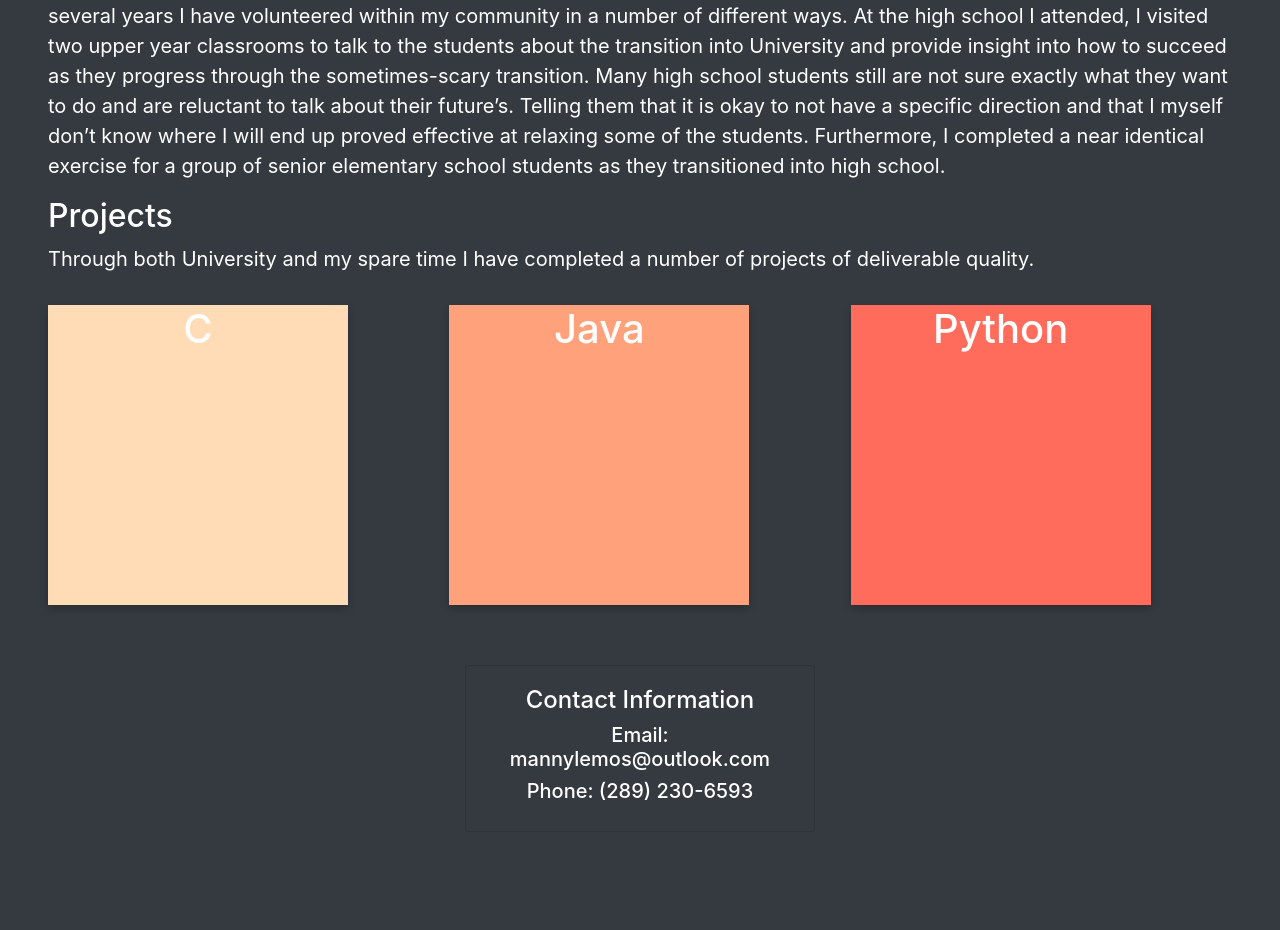
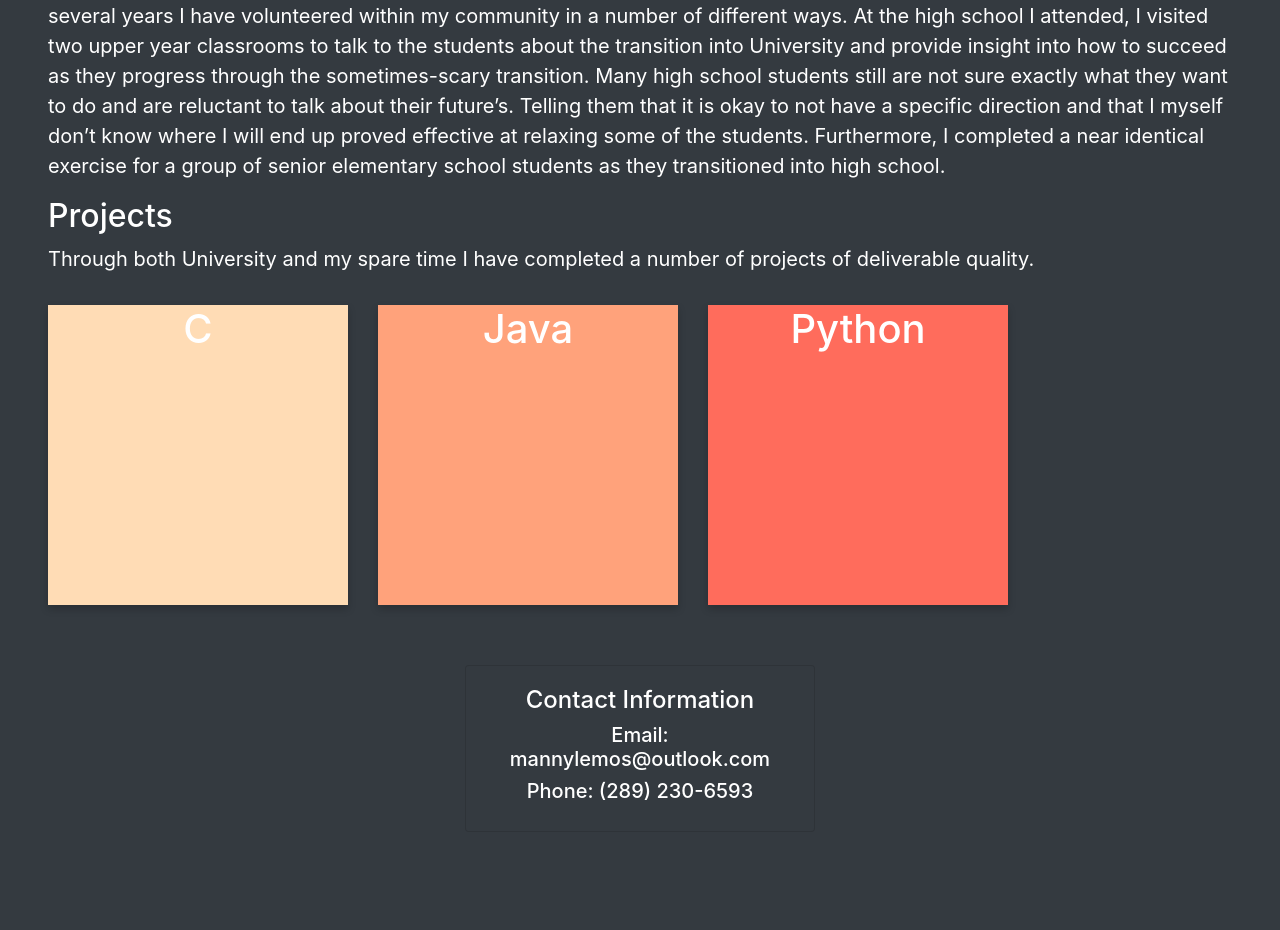
Before and after one commit to MannyLemos/MannyLemos.github.io, a Jekyll site: the page index.html, which Jekyll copies as it is, in a window 1280 px wide. Shown: the part 1298-2228 px from the top of the page. Built offline with Jekyll 4.4.1, drawn with Linux system fonts in a browser that asks for light colours; nearby versions of some CDN libraries; a script that is not in the unit is left out.

Commit message:
Update index.html

```diff
--- a/index.html
+++ b/index.html
@@ -192,7 +192,7 @@ $.backstretch([
 <h2>Projects</h2>
 <p>Through both University and my spare time I have completed a number of projects of deliverable quality.</p>
 <div align="center">
-<div class="card-columns">
+<div class="columns scroll-animations">
                         <div  class="row">
                             <div style="padding-top:15px"    class="col-md-auto"  >
                                 <div class="flip-card">
```
